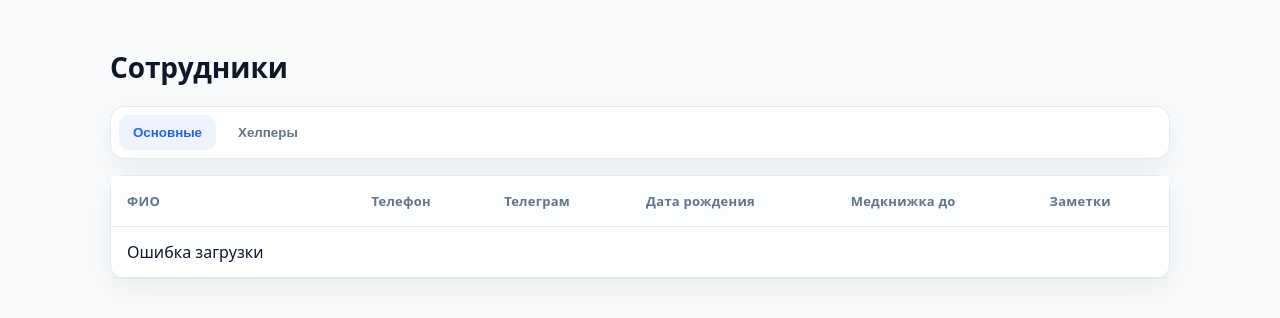
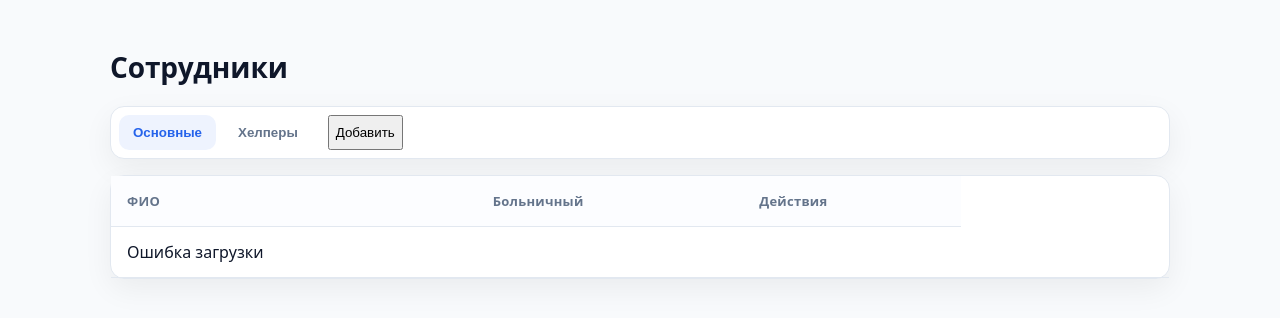
Before and after one commit to chernmary/scheduler, a FastAPI app: template app/templates/employees.html in a window 1280 px wide. Shown: the top 318 px of the page. Run offline with FastAPI, Linux system fonts and the light colour scheme; the template is opened without the code that fills it, so the values that code supplies are empty.

Commit message:
Update employees.html

```diff
--- a/app/templates/employees.html
+++ b/app/templates/employees.html
@@ -13,22 +13,18 @@
     <div class="tabs" role="tablist" aria-label="Типы сотрудников">
       <button id="tab-main" class="tab active" role="tab" aria-selected="true" aria-controls="panel-main">Основные</button>
       <button id="tab-helpers" class="tab" role="tab" aria-selected="false" aria-controls="panel-helpers">Хелперы</button>
+      <div class="spacer"></div>
+      <button id="btn-add" class="btn primary">Добавить</button>
     </div>
 
     <div id="panel-main" class="tab-panel" role="tabpanel" aria-labelledby="tab-main">
-      <div class="toolbar">
-        <!-- Кнопки действий добавим позже -->
-      </div>
       <div class="table-wrap">
         <table>
           <thead>
             <tr>
               <th>ФИО</th>
-              <th>Телефон</th>
-              <th>Телеграм</th>
-              <th>Дата рождения</th>
-              <th>Медкнижка до</th>
-              <th>Заметки</th>
+              <th>Больничный</th>
+              <th class="actions-col">Действия</th>
             </tr>
           </thead>
           <tbody id="employees-tbody"></tbody>
@@ -42,11 +38,8 @@
           <thead>
             <tr>
               <th>ФИО</th>
-              <th>Телефон</th>
-              <th>Телеграм</th>
-              <th>Дата рождения</th>
-              <th>Медкнижка до</th>
-              <th>Заметки</th>
+              <th>Больничный</th>
+              <th class="actions-col">Действия</th>
             </tr>
           </thead>
           <tbody id="helpers-tbody"></tbody>
@@ -55,6 +48,38 @@
     </div>
   </div>
 
+  <!-- Modal -->
+  <dialog id="emp-modal">
+    <form id="emp-form" method="dialog">
+      <h3 id="modal-title">Новый сотрудник</h3>
+      <div class="grid">
+        <label class="full">ФИО
+          <input name="full_name" required minlength="2" maxlength="200" placeholder="Иванова Мария"/>
+        </label>
+        <label class="inline">
+          <input type="checkbox" name="on_sick_leave" />
+          На больничном
+        </label>
+      </div>
+      <div class="modal-actions">
+        <button type="button" id="btn-cancel" class="btn">Отмена</button>
+        <button type="submit" class="btn primary" id="btn-save">Сохранить</button>
+      </div>
+      <input type="hidden" name="id" />
+    </form>
+  </dialog>
+
+  <!-- Confirm -->
+  <dialog id="confirm-modal">
+    <div class="confirm-body">
+      <p id="confirm-text">Вы уверены?</p>
+      <div class="modal-actions">
+        <button class="btn" id="confirm-cancel">Отмена</button>
+        <button class="btn danger" id="confirm-ok">Да</button>
+      </div>
+    </div>
+  </dialog>
+
   <script src="/static/employees.js"></script>
 </body>
 </html>
```
